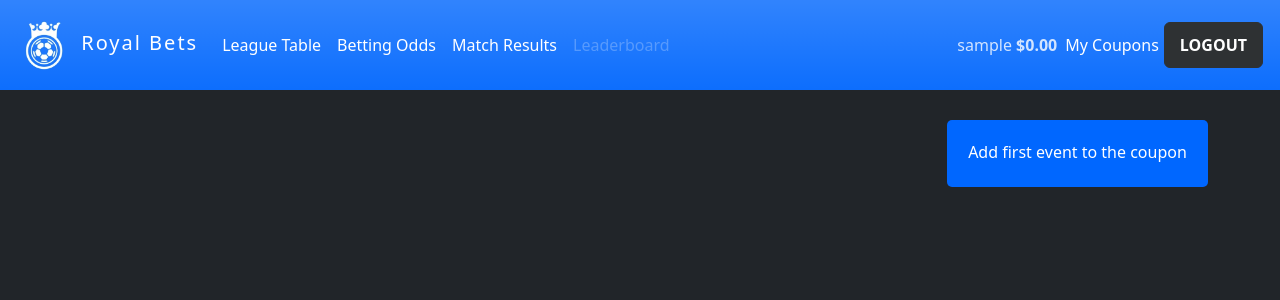
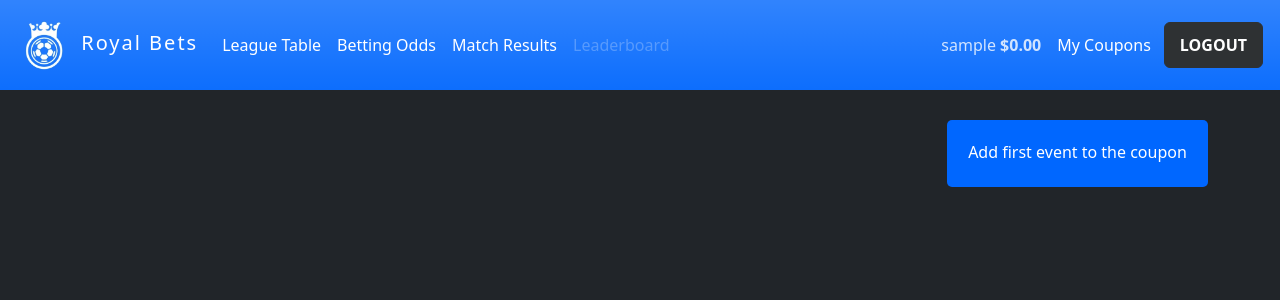
Before and after one commit to sowinskipatryk/Betting-Site-Django, a Django app: page /odds/ in a window 1280 px wide. Shown: the top 300 px of the page. Run offline with Django 4.2, Linux system fonts and the light colour scheme; the visitor is signed in with stand-in values (Sample User, id 1); data comes from the database, SQL or seed files in the repository; data that the repository does not hold is empty.

Commit message:
some styling

```diff
--- a/royalbetsproject/royalbetsapp/templates/base.html
+++ b/royalbetsproject/royalbetsapp/templates/base.html
@@ -47,7 +47,7 @@
               <span class="navbar-text me-2">
                   {{ext_user}} <strong id="accountBalance">${{ ext_user.balance|floatformat:2 }}</strong>
               </span>
-              <a class="nav-link text-white" aria-current="page" href="{% url 'coupons' %}">My Coupons</a>
+              <a class="nav-link text-white myCoupons" aria-current="page" href="{% url 'coupons' %}">My Coupons</a>
               <a href="{% url 'logout' %}" id="logout-button" class="btn navbtn">LOGOUT</a>
               {% endif %}
           </div>
--- a/royalbetsproject/royalbetsapp/templates/odds.html
+++ b/royalbetsproject/royalbetsapp/templates/odds.html
@@ -59,7 +59,7 @@
                                 <div>Odds:<span id="betOdds" class="ms-1 bolder"></span></div>
                                 <div>Prize:<span id="betPrize" class="ms-1 bolder"></span></div>
                         </div>
-                    <input type="submit" value="Place Bet" id="placeBetButton" class="btn btn-danger d-none">
+                    <input type="submit" value="Place Bet" id="placeBetButton" class="btn btn-primary d-none">
                     </div>
                     </form>
                 {% endif %}
--- a/royalbetsproject/static/css/style.css
+++ b/royalbetsproject/static/css/style.css
@@ -171,3 +171,8 @@ label[for="stakeInput"]
     font-size: 0.75rem;
     padding: 0.1rem 0.2rem 0.1rem 0.2rem;
 }
+
+.myCoupons {
+    padding-left: 0.5rem;
+    padding-right: 0.5rem;
+}
--- a/royalbetsproject/static/js/betbuilder.js
+++ b/royalbetsproject/static/js/betbuilder.js
@@ -53,7 +53,7 @@ function updateCouponStruct(picks) {
           Pick: <span class='matchPickInput'>${pick}</span>
           Team: ${team}
           <strong>${odd}</strong>
-          <button type="button" class="btn btn-warning deleteBetBtn" onclick="deleteBet(${key}, ${odd}); console.log(betPicks);">X</button>
+          <button type="button" class="btn btn-danger deleteBetBtn" onclick="deleteBet(${key}, ${odd}); console.log(betPicks);">X</button>
         </div>
       `;
       string += betString
```
